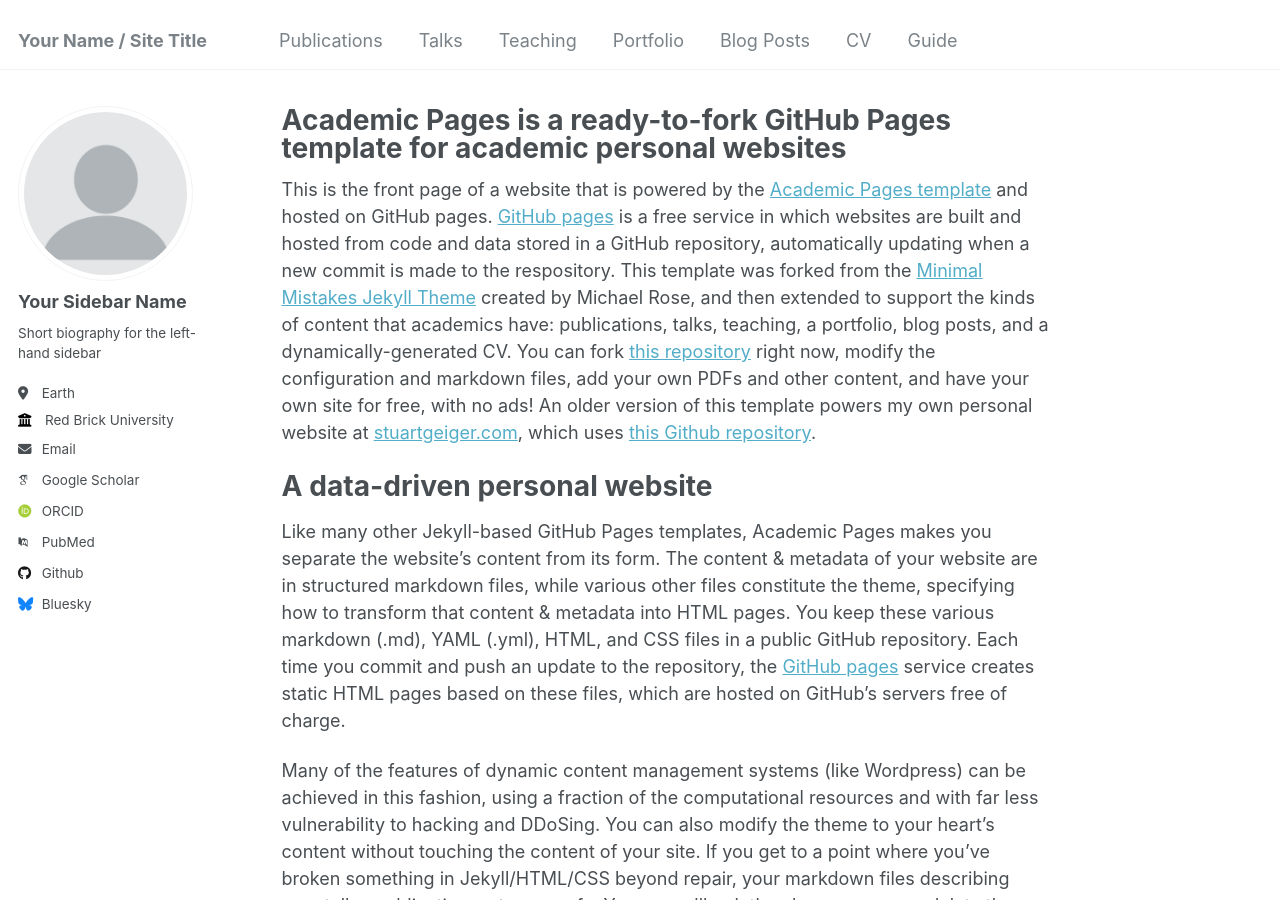
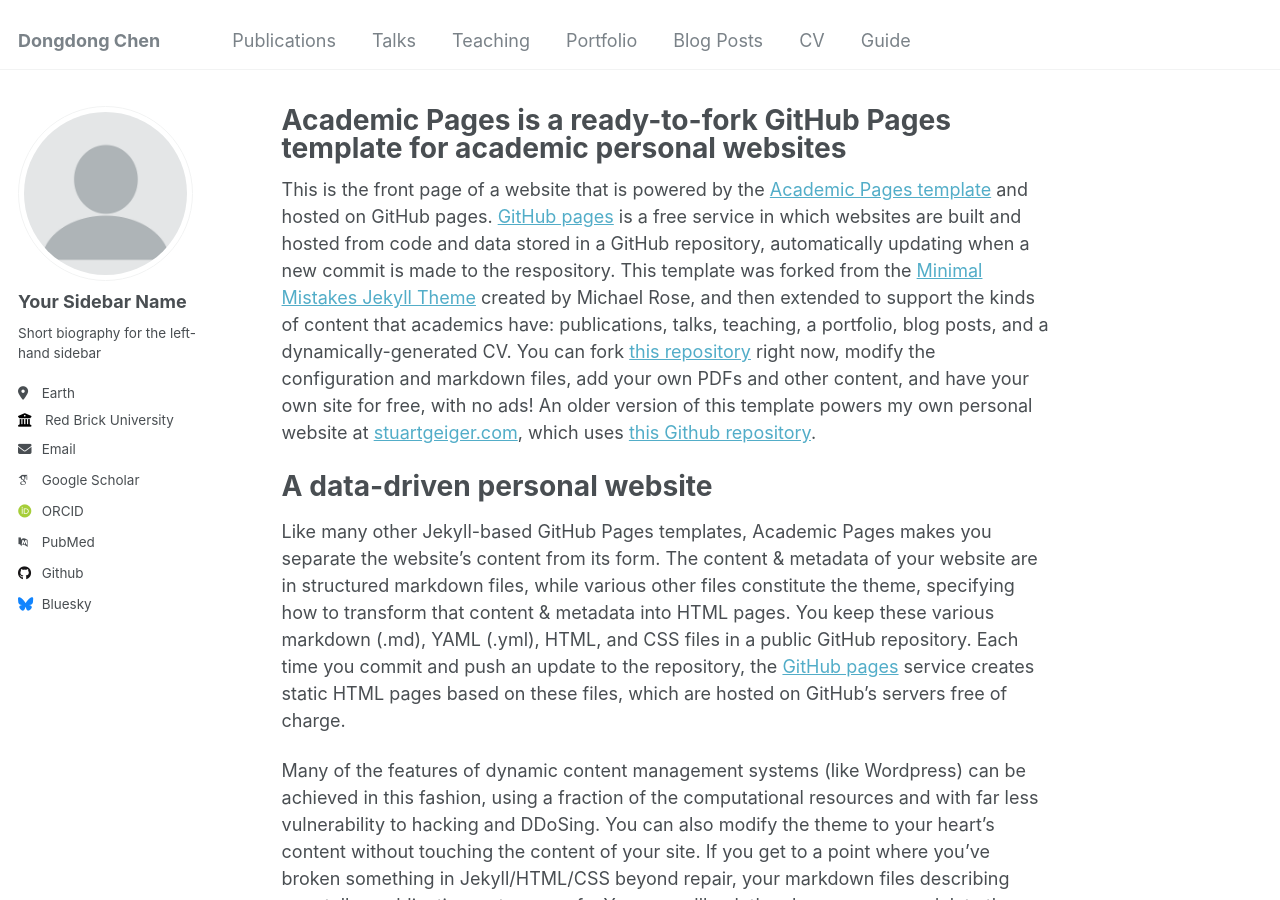
Before and after one commit to DongDChen/DongDChen.github.io, a Jekyll site: the page built from _pages/about.md, in a window 1280 px wide and 900 px high. Built offline with Jekyll 4.4.1, drawn with Linux system fonts in a browser that asks for light colours; some web fonts are replaced.

Commit message:
Test update username

```diff
--- a/_config.yml
+++ b/_config.yml
@@ -8,7 +8,7 @@
 
 # Basic Site Settings
 locale                   : "en-US"
-title                    : "Your Name / Site Title"
+title                    : "Dongdong Chen"
 title_separator          : "-"
 name                     : &name "Your Name"
 description              : &description "personal description"
```
